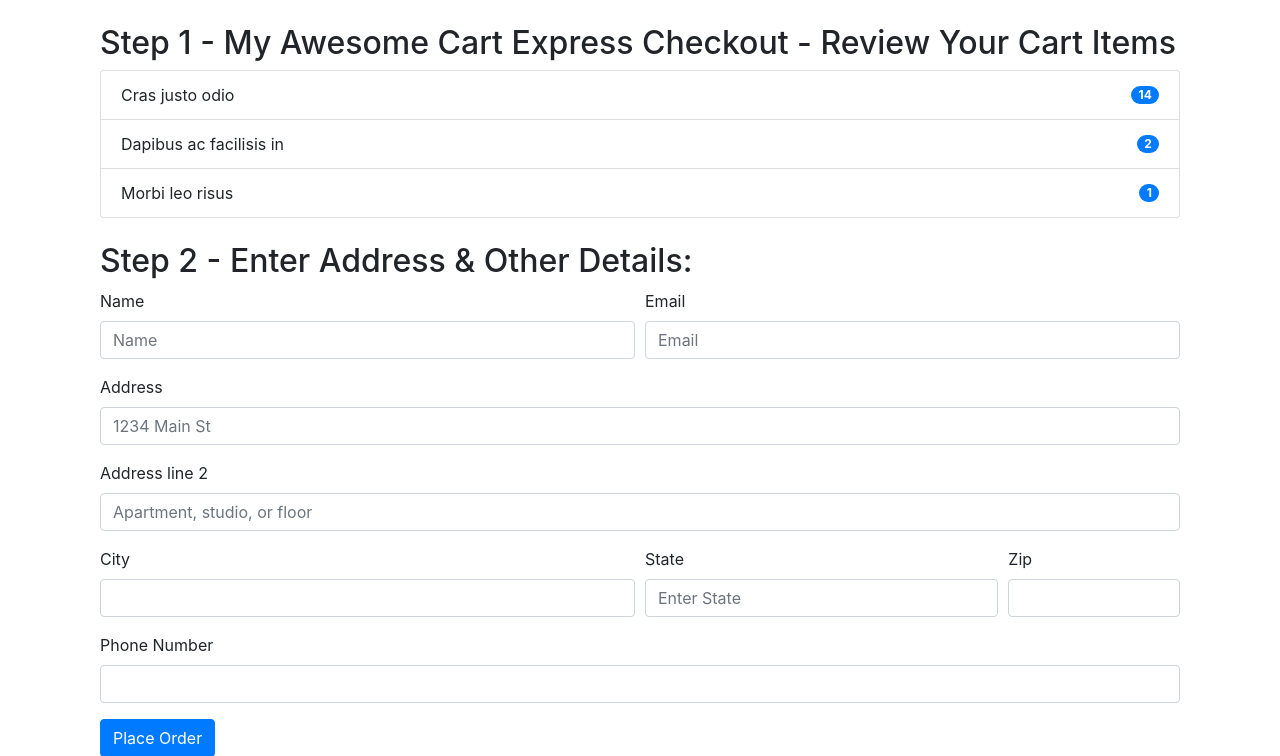
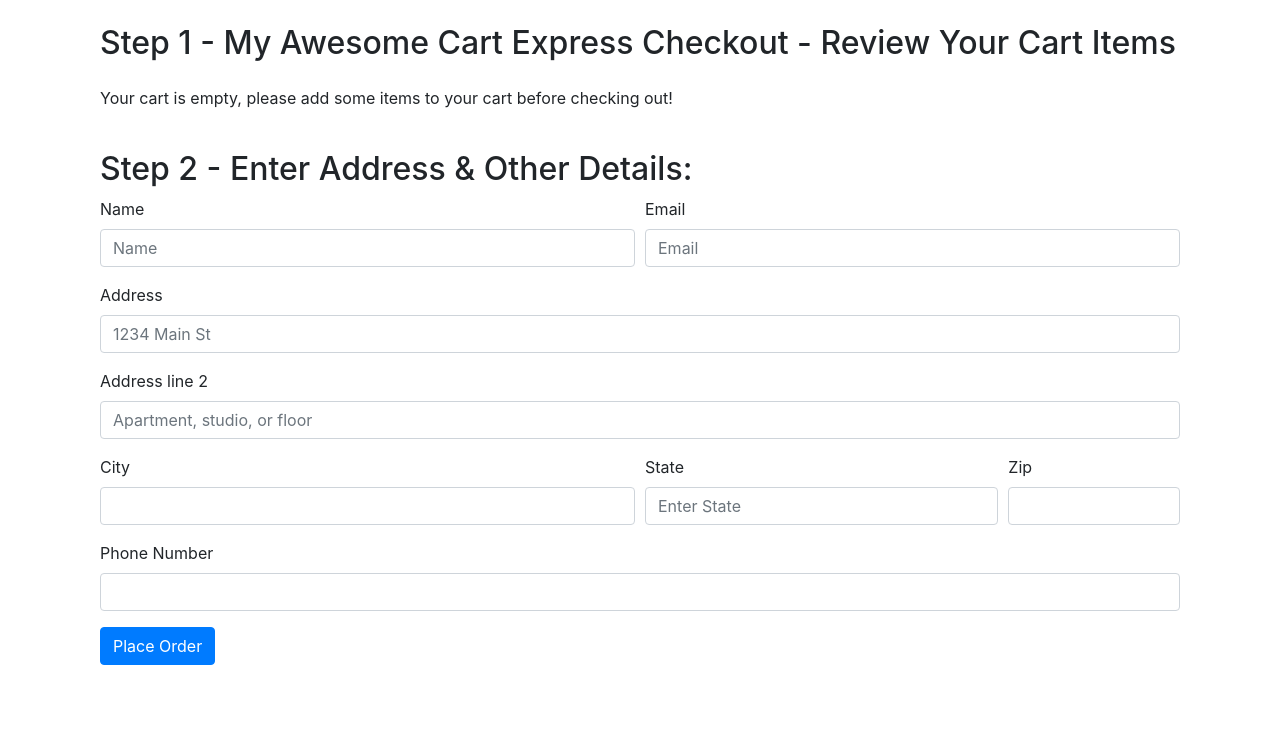
Before and after one commit to sahil312019/MyCart, a Django app: template shop/templates/shop/checkout.html in a window 1280 px wide. Shown: the part 56-812 px from the top of the page. Run offline with Django 3.2, Linux system fonts and the light colour scheme; the template is opened without the code that fills it, so the values that code supplies are empty; some libraries are stand-ins or nearby versions.

Commit message:
Adding Details of Items i.e name and quantity On Checkout Page

```diff
--- a/shop/templates/shop/checkout.html
+++ b/shop/templates/shop/checkout.html
@@ -4,20 +4,8 @@
 <div class="container">
     <div class="col my-4">
         <h2>Step 1 - My Awesome Cart Express Checkout - Review Your Cart Items</h2>
-        <div id="items">
-            <ul class="list-group">
-                <li class="list-group-item d-flex justify-content-between align-items-center">
-                    Cras justo odio
-                    <span class="badge badge-primary badge-pill">14</span>
-                </li>
-                <li class="list-group-item d-flex justify-content-between align-items-center">
-                    Dapibus ac facilisis in
-                    <span class="badge badge-primary badge-pill">2</span>
-                </li>
-                <li class="list-group-item d-flex justify-content-between align-items-center">
-                    Morbi leo risus
-                    <span class="badge badge-primary badge-pill">1</span>
-                </li>
+        <div class="my-4">
+            <ul class="list-group" id="items">
             </ul>
         </div>
     </div>
@@ -57,11 +45,39 @@
                 </div>
             </div>
             <div class="form-group">
-                    <label for="inputZip">Phone Number</label>
-                    <input type="tel" class="form-control" id="inputPhone">
-                </div>
+                <label for="inputZip">Phone Number</label>
+                <input type="tel" class="form-control" id="inputPhone">
+            </div>
             <button type="submit" class="btn btn-primary">Place Order</button>
         </form>
     </div>
 </div>
 {% endblock %}
+{% block js %}
+<script>
+if (localStorage.getItem('cart') == null) {
+    var cart = {};
+} else {
+    cart = JSON.parse(localStorage.getItem('cart'));
+}
+console.log(cart);
+var sum = 0;
+if ($.isEmptyObject(cart)) {
+    //if object is empty
+    mystr = `<p>Your cart is empty, please add some items to your cart before checking out!</p>`
+    $('#items').append(mystr);
+} else {
+    for (item in cart) {
+        let name = cart[item][1];
+        let qty = cart[item][0];
+        sum = sum + qty;
+        mystr = `<li class="list-group-item d-flex justify-content-between align-items-center">
+                    ${name}
+                    <span class="badge badge-primary badge-pill">${qty}</span>
+                </li>`
+        $('#items').append(mystr);
+    }
+}
+document.getElementById('cart').innerHTML = sum;
+</script>
+{% endblock %}
```
Also changed, not shown: shop/templates/shop/index.html (+18 -11 lines).
